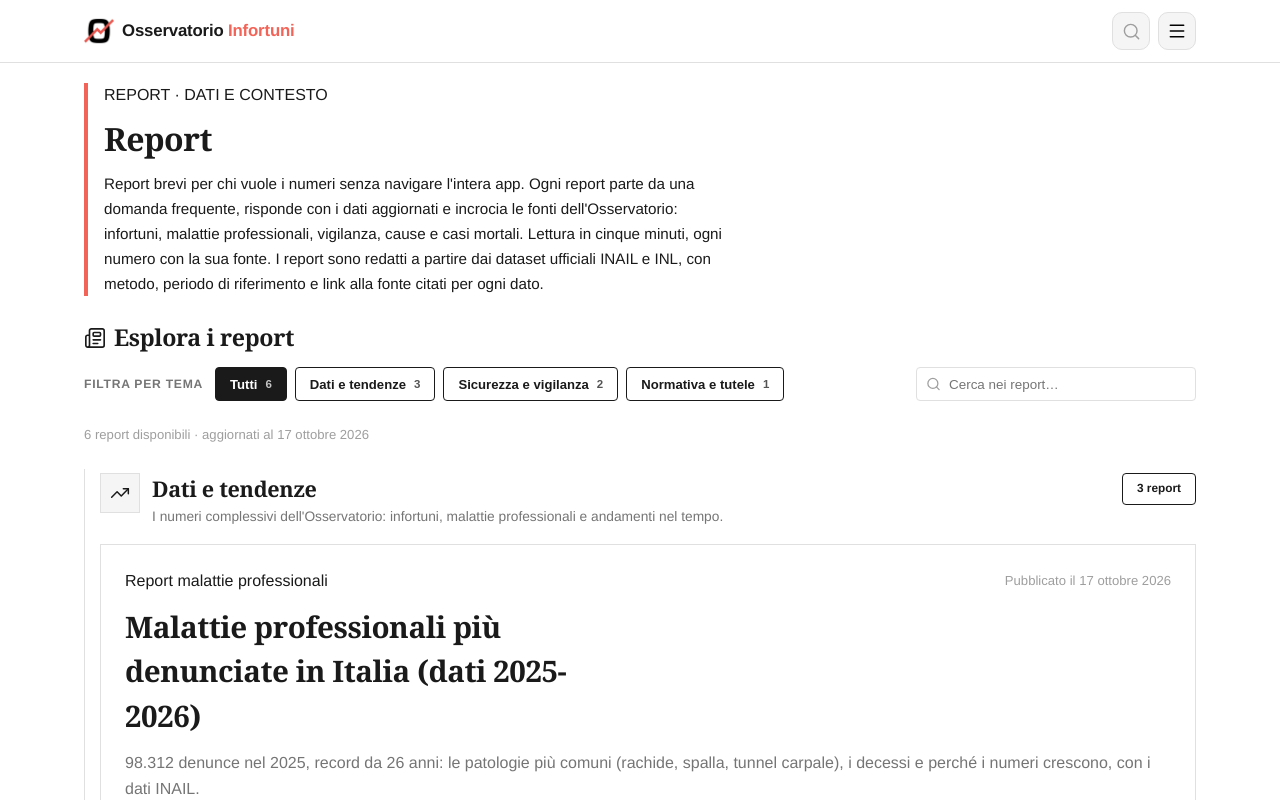
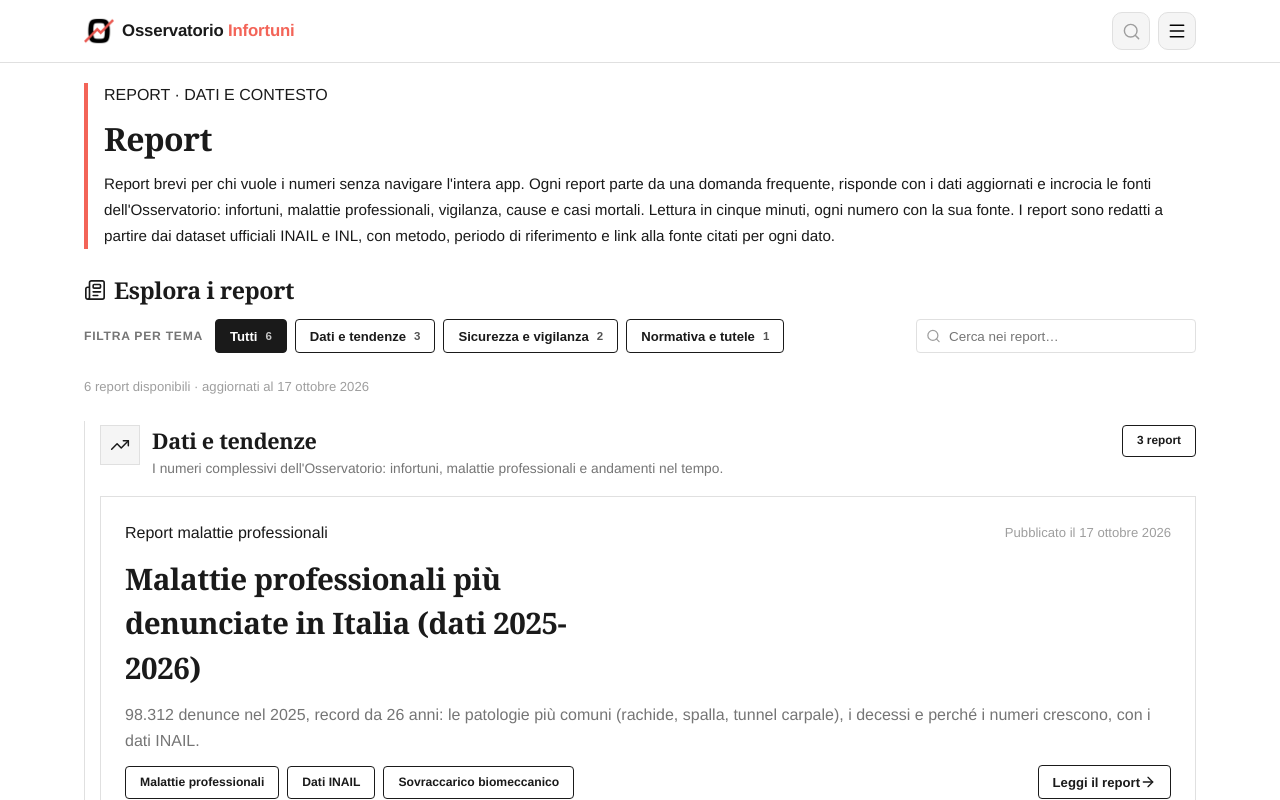
Before and after one commit to dynamic1990/osservatorio-infortuni, a Next.js app: page /report in a window 1280 px wide. Shown: the top 800 px of the page. Built offline with nearby package versions, Linux system fonts and the light colour scheme.

Commit message:
ui(report): descrizione header a larghezza piena container, rimossa colonna 75ch

```diff
--- a/src/app/report/page.tsx
+++ b/src/app/report/page.tsx
@@ -92,7 +92,7 @@ export default function ReportIndexPage() {
       <header style={{ borderLeft: "4px solid var(--color-accent)", paddingLeft: "var(--space-4)" }}>
         <p className="eyebrow" style={{ margin: 0 }}>REPORT · DATI E CONTESTO</p>
         <h1 style={{ margin: "var(--space-2) 0 var(--space-2)" }}>Report</h1>
-        <p style={{ margin: 0, maxWidth: "75ch", fontSize: "0.95rem", lineHeight: 1.65 }}>
+        <p style={{ margin: 0, fontSize: "0.95rem", lineHeight: 1.7 }}>
           Report brevi per chi vuole i numeri senza navigare l&apos;intera app. Ogni report parte da una domanda
           frequente, risponde con i dati aggiornati e incrocia le fonti dell&apos;Osservatorio: infortuni,
           malattie professionali, vigilanza, cause e casi mortali. Lettura in cinque minuti, ogni numero con la
```
